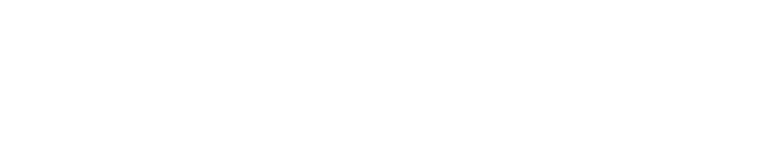
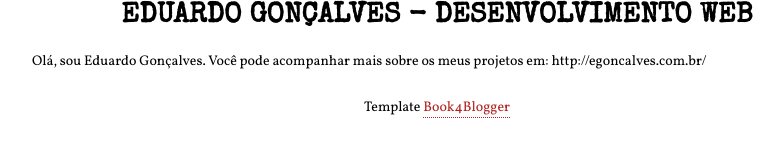
Before and after one commit to eduardogoncalves/eduardogoncalves.github.io, a plain HTML site: page index.html in a window 1280 px wide. Shown: the whole page, without its empty margins (203-987 px from the left). Drawn offline with nearby package versions, Linux system fonts and the light colour scheme.

Commit message:
mais testes

```diff
--- a/index.html
+++ b/index.html
@@ -2,12 +2,15 @@
 <html>
  <head>
   <meta charset="utf-8">
-    <title>Eduardo Gonçalves - Desenvolvimento Web/title>
+    <title>Eduardo Gonçalves - Desenvolvimento Web</title>
   <meta name="description" content="" />
   <!-- Estilos -->
   <link href='http://fonts.googleapis.com/css?family=Special+Elite' rel='stylesheet' type='text/css'>
   <link href='http://fonts.googleapis.com/css?family=Reenie+Beanie' rel='stylesheet' type='text/css'>
   <link href='http://fonts.googleapis.com/css?family=Vollkorn' rel='stylesheet' type='text/css'>
+   <style type="text/css">
+#navbar-iframe {height:0px;visibility:hidden;display:none} .body{font-family: 'Vollkorn', serif;max-width: 810px;margin: 0 auto 0 auto;font-size: 14px;line-height: 32px;} h1,h2,h3,h4{font-family: 'Special Elite', cursive; text-transform:uppercase; padding: 0; margin: 0; text-align: center; } h3{ font-size: 16px; line-height: 128px; } h4{ font-size: 12px; } a { text-decoration: none; } a:link { color: FireBrick; border-bottom: 1px dotted; } a:visited { color: RosyBrown; border-bottom: 1px dotted; } a:link:hover, a:visited:hover { border-bottom: 1px solid; } .rodape{ clear: both; } .rodape h4{ margin-top: 50px; } .center{ text-align: center; } <MainPage> h1{margin-top: 128px;font-size: 72px;line-height: 128px;} h2{font-size: 48px;line-height: 128px;} ol.sumario{ margin: 1em 10em 10em 10em; padding: 0; } ol.sumario li{ clear: both; width: 100%; margin: 0 0 1em 0; padding: 0; overflow: hidden; border-bottom: dotted 3px; font-family: 'Special Elite', cursive; } .title{ float:left; padding-right:3px; font-size:18px; } .number{ margin:0; float:right; padding-left:3px; font-size:16px; }</MainPage> <ItemPage> h1{margin-top:50px;font-size: 42px;line-height: 50px;} h2{font-size: 18px;line-height: 50px;} .blogger-labels{font-size: 16px;} .pagination{font-family: 'Reenie Beanie', cursive; font-size:30px; margin-top:50px; width:810px; text-align:center; clear:both} .pagination b{ font-size:50px}</ItemPage>
+  </style>
  </head>
  <body class="body">
  	<h1>Eduardo Gonçalves - Desenvolvimento Web</h1>
```
